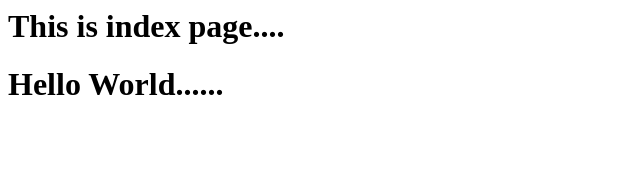
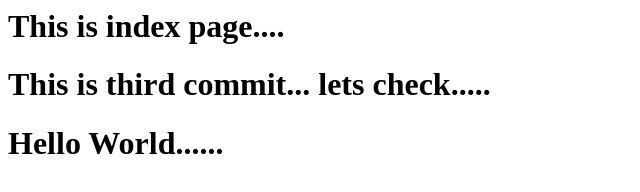
Before and after one commit to AbhayHole27/Demo_Repo, a plain HTML site: page index.html in a window 1280 px wide. Shown: the whole page, without its empty margins (0-640 px from the left). Drawn offline with Linux system fonts and the light colour scheme.

Commit message:
Third Commit

```diff
--- a/index.html
+++ b/index.html
@@ -8,7 +8,11 @@
 
              </h1>
 
+              <h1>
 
+               This is third commit... lets check.....
+
+              </h1>
 
 
              <h1>
```
